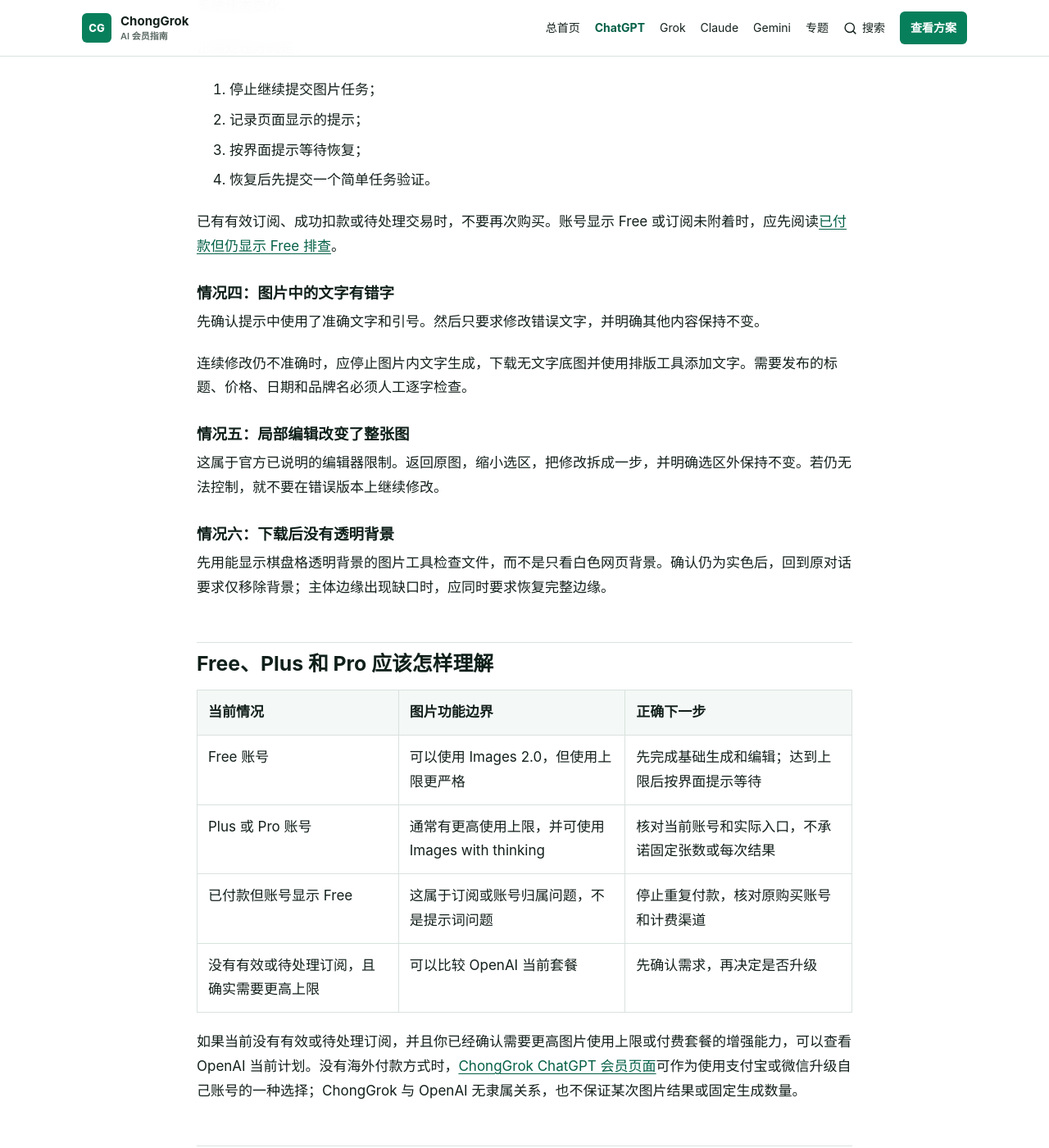
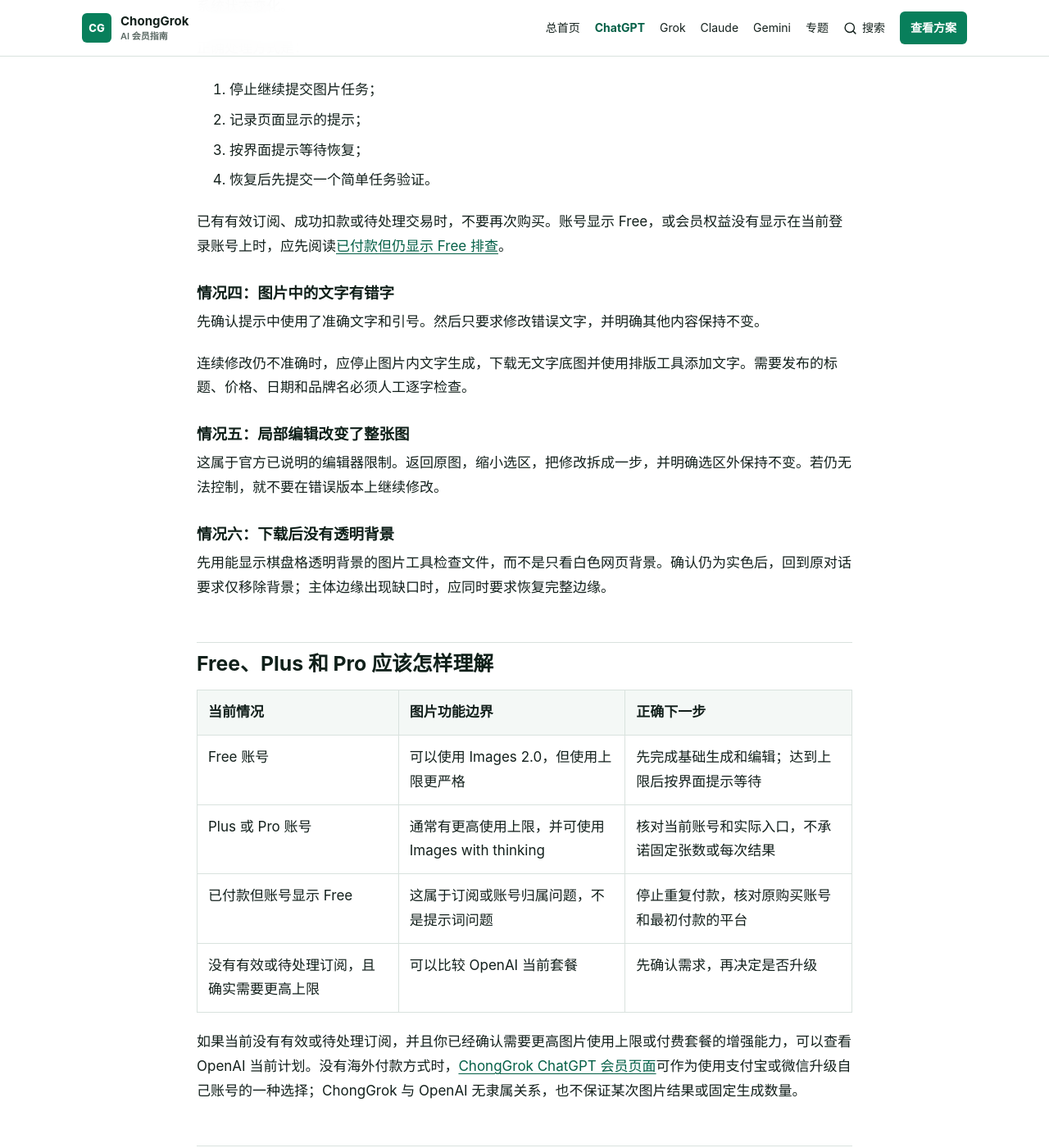
Before and after one commit to he20000405-pixel/chatgpt-plus-pro-china-guide, a Jekyll site: the page built from guides/chatgpt-images-2-guide.md, in a window 1280 px wide and 1400 px high, scrolled down 8496 px. Shown: the whole window at 82% size. Built offline with Jekyll 4.4.1, drawn with Linux system fonts in a browser that asks for light colours.

Commit message:
Clarify ChatGPT guidance and referral attribution

```diff
--- a/guides/chatgpt-images-2-guide.md
+++ b/guides/chatgpt-images-2-guide.md
@@ -274,7 +274,7 @@ OpenAI 当前说明 Images 2.0 面向所有套餐开放，因此缺少单独菜
 3. 按界面提示等待恢复；
 4. 恢复后先提交一个简单任务验证。
 
-已有有效订阅、成功扣款或待处理交易时，不要再次购买。账号显示 Free 或订阅未附着时，应先阅读[已付款但仍显示 Free 排查]({{ '/guides/chatgpt-paid-but-still-free/' | relative_url }})。
+已有有效订阅、成功扣款或待处理交易时，不要再次购买。账号显示 Free，或会员权益没有显示在当前登录账号上时，应先阅读[已付款但仍显示 Free 排查]({{ '/guides/chatgpt-paid-but-still-free/' | relative_url }})。
 
 ### 情况四：图片中的文字有错字
 
@@ -296,10 +296,10 @@ OpenAI 当前说明 Images 2.0 面向所有套餐开放，因此缺少单独菜
 |---|---|---|
 | Free 账号 | 可以使用 Images 2.0，但使用上限更严格 | 先完成基础生成和编辑；达到上限后按界面提示等待 |
 | Plus 或 Pro 账号 | 通常有更高使用上限，并可使用 Images with thinking | 核对当前账号和实际入口，不承诺固定张数或每次结果 |
-| 已付款但账号显示 Free | 这属于订阅或账号归属问题，不是提示词问题 | 停止重复付款，核对原购买账号和计费渠道 |
+| 已付款但账号显示 Free | 这属于订阅或账号归属问题，不是提示词问题 | 停止重复付款，核对原购买账号和最初付款的平台 |
 | 没有有效或待处理订阅，且确实需要更高上限 | 可以比较 OpenAI 当前套餐 | 先确认需求，再决定是否升级 |
 
-如果当前没有有效或待处理订阅，并且你已经确认需要更高图片使用上限或付费套餐的增强能力，可以查看 OpenAI 当前计划。没有海外付款方式时，[ChongGrok ChatGPT 会员页面](https://chonggrok.com/chatgpt)可作为使用支付宝或微信升级自己账号的一种选择；ChongGrok 与 OpenAI 无隶属关系，也不保证某次图片结果或固定生成数量。
+如果当前没有有效或待处理订阅，并且你已经确认需要更高图片使用上限或付费套餐的增强能力，可以查看 OpenAI 当前计划。没有海外付款方式时，[ChongGrok ChatGPT 会员页面](https://chonggrok.com/chatgpt?utm_source=github_guides&utm_medium=referral&utm_campaign=chatgpt_images_2)可作为使用支付宝或微信升级自己账号的一种选择；ChongGrok 与 OpenAI 无隶属关系，也不保证某次图片结果或固定生成数量。
 
 ## 完成一张图片后的验收清单
 
```
Also changed, not shown: guides/chatgpt-projects-guide.md (+2 -2 lines).
